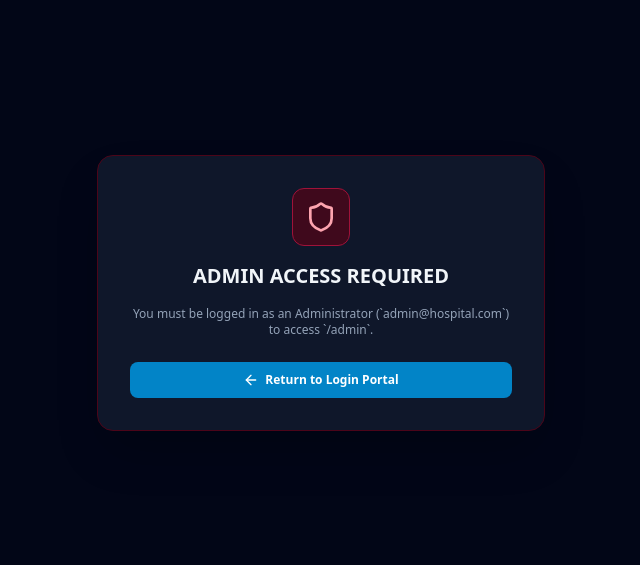
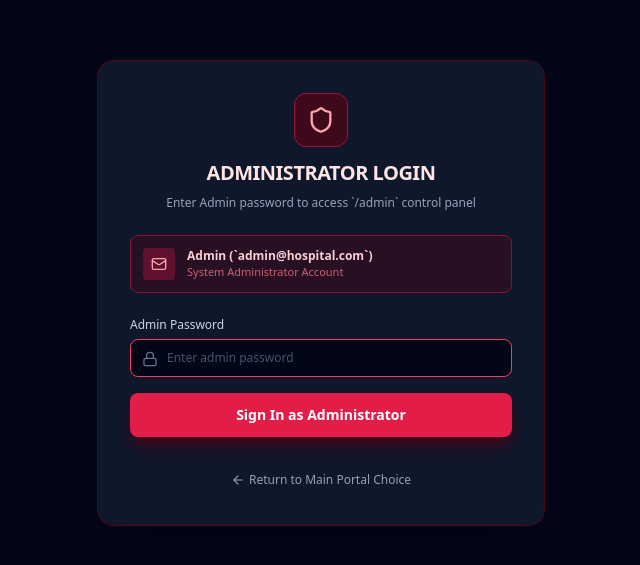
Before and after one commit to raj-jaiswal/SiLabs, a Next.js app in the folder triage_app/: page /admin in a window 1280 px wide. Shown: the part 107-672 px from the top of the page, without its empty margins (319-959 px from the left). Built offline with nearby package versions, Linux system fonts and the light colour scheme; no server answers.

Commit message:
feat(triage_app): add account selection (User 1, 2, 3, 4) and password prompts on /user and /admin

```diff
--- a/triage_app/src/app/admin/page.tsx
+++ b/triage_app/src/app/admin/page.tsx
@@ -6,22 +6,25 @@ import { TriageTable } from '@/components/TriageTable';
 import { PatientDrawer } from '@/components/PatientDrawer';
 import { CriticalAlertBar } from '@/components/CriticalAlertBar';
 import { AdminSidebar } from '@/components/AdminSidebar';
-import { LoginPage } from '@/components/LoginPage';
 import { useAuth } from '@/context/AuthContext';
 import { PatientState } from '@/types/patient';
 import { evaluatePatientRisk } from '@/utils/triageEngine';
-import { Shield, ArrowLeft } from 'lucide-react';
+import { Shield, Lock, Mail, ArrowLeft, ShieldAlert, HeartPulse } from 'lucide-react';
 import Link from 'next/link';
 
 export default function AdminPage() {
-  const { currentUser } = useAuth();
+  const { currentUser, login } = useAuth();
   const [patients, setPatients] = useState<PatientState[]>([]);
   const [selectedPatientId, setSelectedPatientId] = useState<string | null>(null);
   const [strideCount, setStrideCount] = useState<number>(0);
   const [loading, setLoading] = useState<boolean>(true);
   const [error, setError] = useState<string | null>(null);
   const [dismissAlertBar, setDismissAlertBar] = useState<boolean>(false);
-  const [isAdminSidebarOpen, setIsAdminSidebarOpen] = useState<boolean>(true); // Open by default for Admin
+  const [isAdminSidebarOpen, setIsAdminSidebarOpen] = useState<boolean>(true);
+
+  // Admin Login State for /admin
+  const [adminPasswordInput, setAdminPasswordInput] = useState('');
+  const [adminLoginError, setAdminLoginError] = useState('');
 
   // 1. Fetch patient data from API on mount
   useEffect(() => {
@@ -85,32 +88,86 @@ export default function AdminPage() {
     return () => clearInterval(interval);
   }, [patients.length, currentUser]);
 
+  const handleAdminLoginSubmit = (e: React.FormEvent) => {
+    e.preventDefault();
+    if (login('admin@hospital.com', adminPasswordInput)) {
+      setAdminLoginError('');
+      setAdminPasswordInput('');
+    } else {
+      setAdminLoginError('Incorrect Administrator password.');
+    }
+  };
+
   const selectedPatient = selectedPatientId
     ? patients.find(p => p.profile.id === selectedPatientId) || null
     : null;
 
   const criticalPatients = patients.filter(p => p.triageRank === 'P1_CRITICAL');
 
-  // Gated Auth: If not logged in as Admin, show login prompt
+  // Gated Auth: If not logged in as Admin, prompt for Admin password
   if (!currentUser || currentUser.role !== 'ADMIN') {
     return (
       <div className="min-h-screen bg-slate-950 flex flex-col items-center justify-center p-6 text-slate-100">
-        <div className="w-full max-w-md bg-slate-900 border border-rose-950 rounded-2xl p-8 shadow-2xl text-center space-y-4">
-          <div className="inline-flex p-3 bg-rose-950/80 rounded-xl border border-rose-800 text-rose-300">
-            <Shield className="w-8 h-8" />
+        <div className="w-full max-w-md bg-slate-900 border border-rose-950 rounded-2xl p-8 shadow-2xl space-y-6">
+
+          <div className="text-center space-y-2">
+            <div className="inline-flex p-3 bg-rose-950/80 rounded-xl border border-rose-800 text-rose-300 mb-1">
+              <Shield className="w-7 h-7" />
+            </div>
+            <h1 className="text-xl font-bold tracking-tight uppercase text-rose-100">Administrator Login</h1>
+            <p className="text-xs text-slate-400">Enter Admin password to access `/admin` control panel</p>
           </div>
-          <h1 className="text-xl font-bold text-slate-100 uppercase">Admin Access Required</h1>
-          <p className="text-xs text-slate-400">
-            You must be logged in as an Administrator (`admin@hospital.com`) to access `/admin`.
-          </p>
-          <div className="pt-2 flex flex-col space-y-2">
-            <Link
-              href="/"
-              className="py-2.5 bg-sky-600 hover:bg-sky-500 font-bold text-white rounded-lg transition-colors text-xs inline-flex items-center justify-center"
+
+          <div className="p-3 bg-rose-950/40 border border-rose-900 rounded-lg flex items-center space-x-3 text-xs">
+            <div className="p-2 bg-rose-900/60 rounded text-rose-300">
+              <Mail className="w-4 h-4" />
+            </div>
+            <div>
+              <div className="font-bold text-rose-200">Admin (`admin@hospital.com`)</div>
+              <div className="text-[11px] text-rose-400/80">System Administrator Account</div>
+            </div>
+          </div>
+
+          <form onSubmit={handleAdminLoginSubmit} className="space-y-4 text-xs">
+            {adminLoginError && (
+              <div className="p-3 bg-rose-950/80 border border-rose-800 text-rose-200 rounded-lg text-center font-medium flex items-center justify-center space-x-2">
+                <ShieldAlert className="w-4 h-4 text-rose-400" />
+                <span>{adminLoginError}</span>
+              </div>
+            )}
+
+            <div>
+              <label className="block text-slate-300 font-medium mb-1.5">
+                Admin Password
+              </label>
+              <div className="relative">
+                <Lock className="w-4 h-4 text-slate-500 absolute left-3 top-3" />
+                <input
+                  type="password"
+                  required
+                  autoFocus
+                  value={adminPasswordInput}
+                  onChange={e => { setAdminPasswordInput(e.target.value); setAdminLoginError(''); }}
+                  placeholder="Enter admin password"
+                  className="w-full bg-slate-950 border border-slate-800 rounded-lg pl-9 pr-4 py-2.5 text-slate-100 placeholder-slate-600 focus:outline-none focus:border-rose-500"
+                />
+              </div>
+            </div>
+
+            <button
+              type="submit"
+              className="w-full py-3 bg-rose-600 hover:bg-rose-500 text-white font-bold rounded-lg transition-colors text-sm shadow-lg shadow-rose-950"
             >
-              <ArrowLeft className="w-4 h-4 mr-1.5" /> Return to Login Portal
+              Sign In as Administrator
+            </button>
+          </form>
+
+          <div className="pt-2 text-center">
+            <Link href="/" className="text-xs text-slate-400 hover:text-slate-200 inline-flex items-center">
+              <ArrowLeft className="w-3.5 h-3.5 mr-1" /> Return to Main Portal Choice
             </Link>
           </div>
+
         </div>
       </div>
     );
--- a/triage_app/src/app/user/page.tsx
+++ b/triage_app/src/app/user/page.tsx
@@ -8,18 +8,27 @@ import { CriticalAlertBar } from '@/components/CriticalAlertBar';
 import { DispatchNotificationModal } from '@/components/DispatchNotificationModal';
 import { useAuth } from '@/context/AuthContext';
 import { PatientState } from '@/types/patient';
+import { UserAccount } from '@/types/auth';
 import { evaluatePatientRisk } from '@/utils/triageEngine';
-import { User, ArrowLeft } from 'lucide-react';
+import { User, Lock, ArrowLeft, ShieldAlert, ChevronRight, HeartPulse } from 'lucide-react';
 import Link from 'next/link';
 
 export default function UserPage() {
-  const { currentUser } = useAuth();
+  const { currentUser, users, login } = useAuth();
   const [patients, setPatients] = useState<PatientState[]>([]);
   const [selectedPatientId, setSelectedPatientId] = useState<string | null>(null);
   const [strideCount, setStrideCount] = useState<number>(0);
   const [loading, setLoading] = useState<boolean>(true);
   const [error, setError] = useState<string | null>(null);
   const [dismissAlertBar, setDismissAlertBar] = useState<boolean>(false);
+
+  // User Selection & Password Login State for /user
+  const [selectedStaffUser, setSelectedStaffUser] = useState<UserAccount | null>(null);
+  const [passwordInput, setPasswordInput] = useState('');
+  const [loginError, setLoginError] = useState('');
+
+  // Filter staff users (non-admin)
+  const staffUsers = users.filter(u => u.role !== 'ADMIN');
 
   // 1. Fetch patient data from API on mount
   useEffect(() => {
@@ -83,32 +92,129 @@ export default function UserPage() {
     return () => clearInterval(interval);
   }, [patients.length, currentUser]);
 
+  const handleStaffLoginSubmit = (e: React.FormEvent) => {
+    e.preventDefault();
+    if (!selectedStaffUser) return;
+    if (login(selectedStaffUser.email, passwordInput)) {
+      setLoginError('');
+      setPasswordInput('');
+    } else {
+      setLoginError(`Incorrect password for ${selectedStaffUser.name}.`);
+    }
+  };
+
   const selectedPatient = selectedPatientId
     ? patients.find(p => p.profile.id === selectedPatientId) || null
     : null;
 
   const criticalPatients = patients.filter(p => p.triageRank === 'P1_CRITICAL');
 
-  // Gated Auth: If not logged in, prompt for login
+  // Gated Auth: If not logged in, prompt to select staff user & enter password
   if (!currentUser) {
     return (
       <div className="min-h-screen bg-slate-950 flex flex-col items-center justify-center p-6 text-slate-100">
-        <div className="w-full max-w-md bg-slate-900 border border-sky-950 rounded-2xl p-8 shadow-2xl text-center space-y-4">
-          <div className="inline-flex p-3 bg-sky-950/80 rounded-xl border border-sky-800 text-sky-300">
-            <User className="w-8 h-8" />
+        <div className="w-full max-w-md bg-slate-900 border border-slate-800 rounded-2xl p-8 shadow-2xl space-y-6">
+
+          <div className="text-center space-y-2">
+            <div className="inline-flex p-3 bg-slate-800 rounded-xl border border-slate-700 text-sky-400 mb-1">
+              <HeartPulse className="w-7 h-7 animate-pulse" />
+            </div>
+            <h1 className="text-xl font-bold tracking-tight uppercase text-slate-100">Staff User Login</h1>
+            <p className="text-xs text-slate-400">Select your account and enter your password to access `/user`</p>
           </div>
-          <h1 className="text-xl font-bold text-slate-100 uppercase">Staff Login Required</h1>
-          <p className="text-xs text-slate-400">
-            Please sign in with your staff user credentials to view `/user`.
-          </p>
-          <div className="pt-2 flex flex-col space-y-2">
-            <Link
-              href="/"
-              className="py-2.5 bg-sky-600 hover:bg-sky-500 font-bold text-white rounded-lg transition-colors text-xs inline-flex items-center justify-center"
-            >
-              <ArrowLeft className="w-4 h-4 mr-1.5" /> Return to Login Portal
-            </Link>
-          </div>
+
+          {!selectedStaffUser ? (
+            /* Step 1: Select Staff User Account */
+            <div className="space-y-3 pt-2">
+              <div className="text-xs font-semibold text-slate-400 uppercase tracking-wider mb-2">
+                Select Which User You Are:
+              </div>
+
+              <div className="grid grid-cols-1 gap-2">
+                {staffUsers.map((user) => (
+                  <button
+                    key={user.id}
+                    onClick={() => { setSelectedStaffUser(user); setLoginError(''); setPasswordInput(''); }}
+                    className="w-full p-3 bg-slate-950/80 hover:bg-slate-800 border border-slate-800 hover:border-sky-600 rounded-xl text-left transition-all flex items-center justify-between group"
+                  >
+                    <div className="flex items-center space-x-3">
+                      <div className="p-2 bg-slate-900 rounded-lg border border-slate-700 text-sky-400">
+                        <User className="w-4 h-4" />
+                      </div>
+                      <div>
+                        <div className="font-bold text-slate-100 group-hover:text-sky-400 transition-colors text-sm">
+                          {user.name}
+                        </div>
+                        <div className="text-[11px] text-slate-400">{user.email}</div>
+                      </div>
+                    </div>
+                    <ChevronRight className="w-4 h-4 text-slate-500 group-hover:text-sky-400 group-hover:translate-x-1 transition-all" />
+                  </button>
+                ))}
+              </div>
+
+              <div className="pt-2 text-center">
+                <Link href="/" className="text-xs text-slate-400 hover:text-slate-200 inline-flex items-center">
+                  <ArrowLeft className="w-3.5 h-3.5 mr-1" /> Return to Main Portal Choice
+                </Link>
+              </div>
+            </div>
+          ) : (
+            /* Step 2: Enter Password for Selected User */
+            <div className="space-y-4 pt-2">
+              <button
+                onClick={() => setSelectedStaffUser(null)}
+                className="inline-flex items-center text-xs font-semibold text-slate-400 hover:text-slate-200 transition-colors"
+              >
+                <ArrowLeft className="w-3.5 h-3.5 mr-1" /> Change User Selection
+              </button>
+
+              <div className="p-3 bg-sky-950/60 border border-sky-800 rounded-lg flex items-center space-x-3">
+                <div className="p-2 bg-sky-900 rounded border border-sky-700 text-sky-300">
+                  <User className="w-4 h-4" />
+                </div>
+                <div>
+                  <div className="font-bold text-sky-200 text-sm">{selectedStaffUser.name}</div>
+                  <div className="text-[11px] text-sky-400">{selectedStaffUser.email}</div>
+                </div>
+              </div>
+
+              <form onSubmit={handleStaffLoginSubmit} className="space-y-4 text-xs">
+                {loginError && (
+                  <div className="p-3 bg-rose-950/80 border border-rose-800 text-rose-200 rounded-lg text-center font-medium flex items-center justify-center space-x-2">
+                    <ShieldAlert className="w-4 h-4 text-rose-400" />
+                    <span>{loginError}</span>
+                  </div>
+                )}
+
+                <div>
+                  <label className="block text-slate-300 font-medium mb-1.5">
+                    Password for {selectedStaffUser.name}
+                  </label>
+                  <div className="relative">
+                    <Lock className="w-4 h-4 text-slate-500 absolute left-3 top-3" />
+                    <input
+                      type="password"
+                      required
+                      autoFocus
+                      value={passwordInput}
+                      onChange={e => { setPasswordInput(e.target.value); setLoginError(''); }}
+                      placeholder="Enter password"
+                      className="w-full bg-slate-950 border border-slate-800 rounded-lg pl-9 pr-4 py-2.5 text-slate-100 placeholder-slate-600 focus:outline-none focus:border-sky-500"
+                    />
+                  </div>
+                </div>
+
+                <button
+                  type="submit"
+                  className="w-full py-3 bg-sky-600 hover:bg-sky-500 text-white font-bold rounded-lg transition-colors text-sm shadow-lg shadow-sky-950"
+                >
+                  Sign In as {selectedStaffUser.name}
+                </button>
+              </form>
+            </div>
+          )}
+
         </div>
       </div>
     );
--- a/triage_app/src/context/AuthContext.tsx
+++ b/triage_app/src/context/AuthContext.tsx
@@ -8,6 +8,7 @@ const DEFAULT_USERS: UserAccount[] = [
   { id: '2', name: 'User 1', email: 'user1@hospital.com', password: 'user1', role: 'USER', createdAt: new Date().toISOString() },
   { id: '3', name: 'User 2', email: 'user2@hospital.com', password: 'user2', role: 'USER', createdAt: new Date().toISOString() },
   { id: '4', name: 'User 3', email: 'user3@hospital.com', password: 'user3', role: 'USER', createdAt: new Date().toISOString() },
+  { id: '5', name: 'User 4', email: 'user4@hospital.com', password: 'user4', role: 'USER', createdAt: new Date().toISOString() },
 ];
 
 interface AuthContextType {
```
